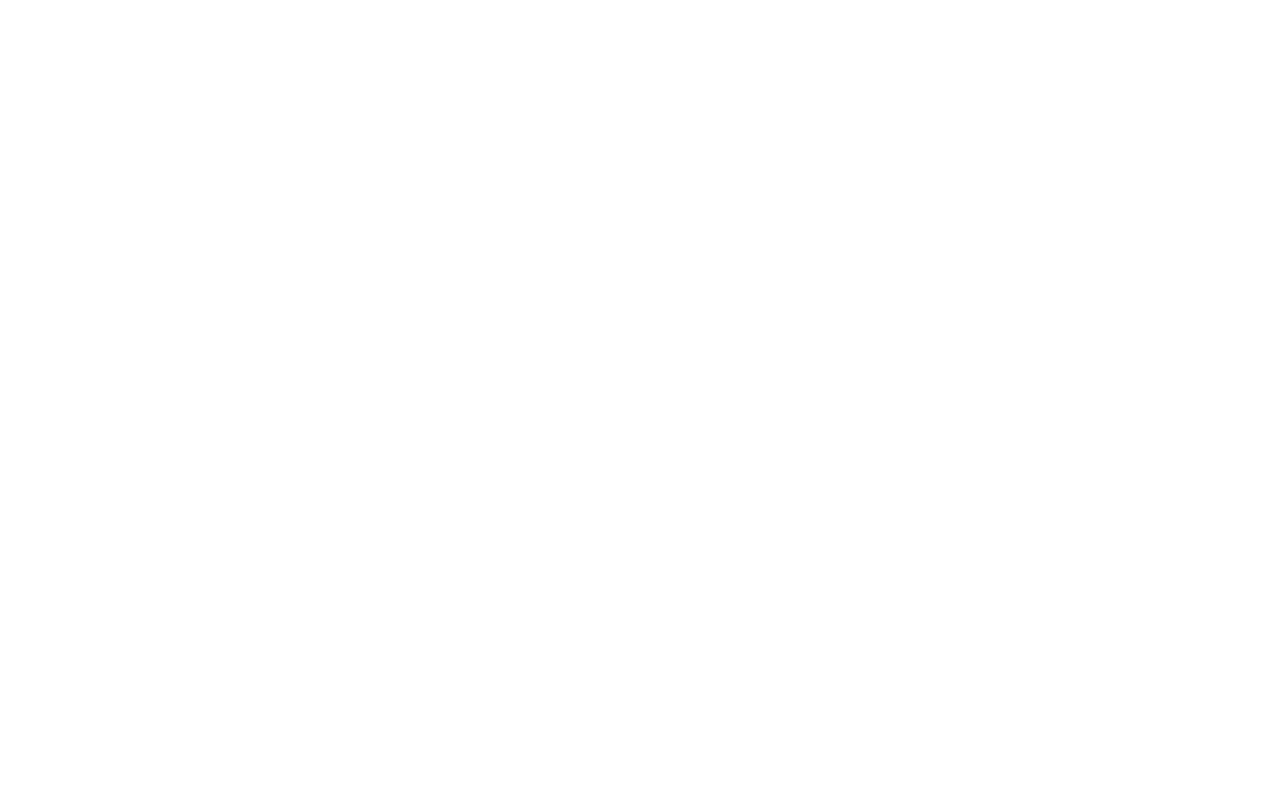
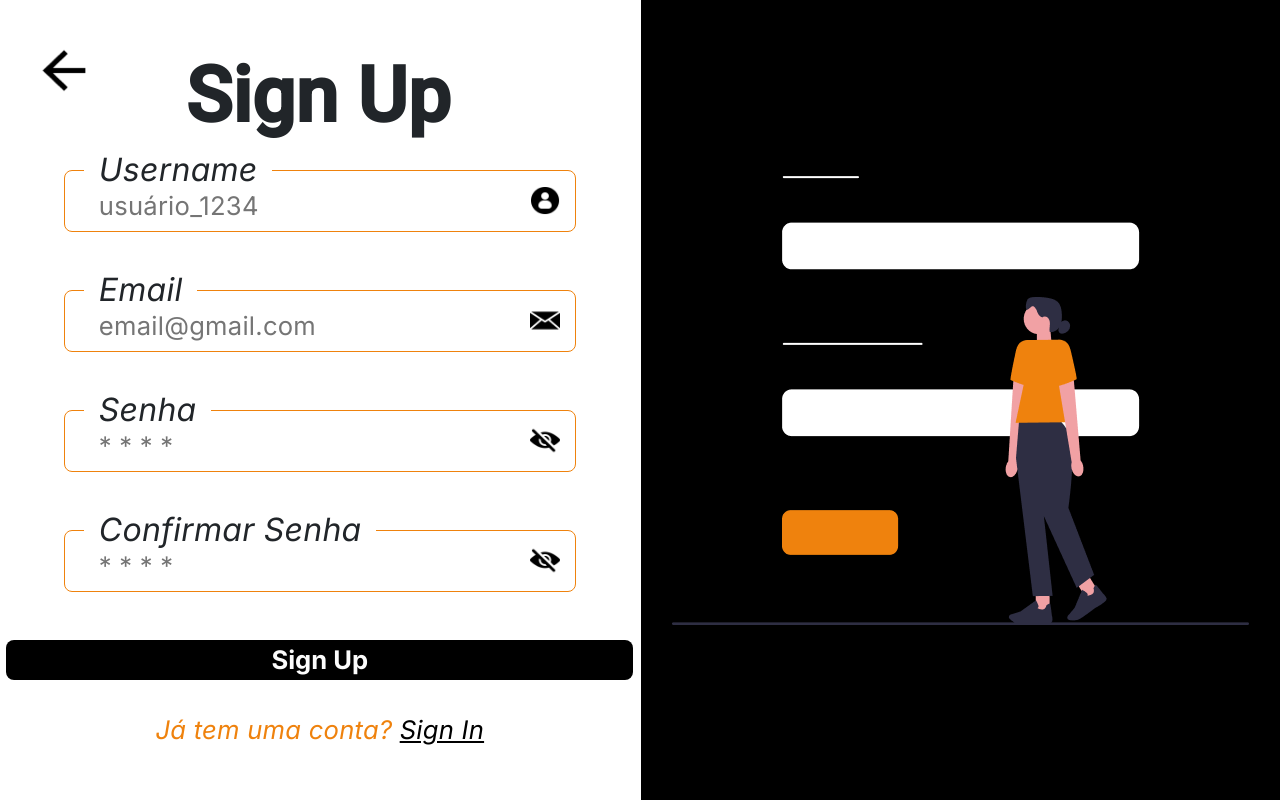
Before and after one commit to GiovannePDS7/Event-Fy, an Angular app: page /cadastro in a window 1280 px wide. Built offline with nearby package versions, Linux system fonts and the light colour scheme.

Commit message:
add cadastro desktop

```diff
--- a/src/app/Pages/cadastro/cadastro.component.css
+++ b/src/app/Pages/cadastro/cadastro.component.css
@@ -12,11 +12,29 @@
   background: none;
   border: none;
 }
-
+#button-setaLg {
+  left: 5%;
+  top: 5%;
+  position: absolute;
+  background: none;
+  border: none;
+}
+#container-SignupLg h1{
+  position: absolute;
+  top: 10%;
+  left: 29%;
+  font-size: 6vw;
+  font-weight: bold;
+}
+#containerCadastro{
+  top: 50%
+}
 #seta {
   width: 8vw;
 }
-
+#setaLg{
+  width: 5vw;
+}
 #img-container {
   padding-top: 15%;
   display: flex;
@@ -96,6 +114,25 @@ fieldset {
   border: 1.5px solid var(--cor-secundaria);
 }
 
+#containerInputUser, #containerInputEmail, #containerInputPass, #containerInputConfirm{
+  width: 80%;
+  height: 9vh;
+  position: absolute;
+  top: 20%;
+  left: 10%;
+  margin-right: auto;
+  margin-left: auto;
+}
+#containerInputEmail{
+  top: 35%;
+}
+#containerInputPass{
+  top: 50%;
+}
+#containerInputConfirm{
+  top: 65%;
+}
+
 legend {
   float: none;
   width: auto;
@@ -105,14 +142,24 @@ legend {
   font-style: italic;
 }
 
+.legendLg{
+  font-size:2.5vw;
+}
+
 /*----------------*/
 
-.input-form {
+.input-form, .input-formLg {
   all: unset;
   height: 100%;
   width: 80%;
   padding-left: 4%;
   font-size: 4vw;
+}
+.input-formLg{
+  font-size: 2vw;
+  width: 100%;
+  padding-left: 3%;
+  padding-top: 2%;
 }
 
 .input-form::placeholder {
@@ -134,7 +181,16 @@ legend {
   flex-direction: column;
 }
 
-#button-submit {
+#formularioLg{
+  width: 100%;
+}
+
+#icon-formlg{
+  width: 9%;
+  padding-right: 3%;
+}
+
+#button-submit, #button-submitLg {
   height: 9.3vw;
   border-radius: 8px;
   background: #000;
@@ -144,15 +200,34 @@ legend {
   font-size: 5.2vw;
   font-weight: bold;
 }
+#button-submitLg{
+  position: absolute;
+  left: 1%;
+  top: 80%;
+  height: 5vh;
+  width: 98%;
+  font-size: 2vw;
+}
 
 #container-SignIn {
   margin-bottom: 10vw;
 }
+#container-SignInLg{
+  position: absolute;
+  width: 90%;
+  font-size: 2vw;
+  left: 5%;
+  top: 90%;
+  text-align: center;
+}
 
-#span-SignIn {
+#span-SignIn, #span-SignInLg {
   color: var(--cor-secundaria);
   font-size: 4.5vw;
   font-style: italic;
+}
+#span-SignInLg{
+  font-size: 2vw;
 }
 
 #a-SignIn {
--- a/src/app/Pages/cadastro/cadastro.component.html
+++ b/src/app/Pages/cadastro/cadastro.component.html
@@ -38,3 +38,47 @@
     </div>
   </section>
 </div>
+
+<div class="d-lg-block d-md-none" >
+    <mat-grid-list cols="2" rowHeight="100vh">
+        <mat-grid-tile id="container-SignupLg">
+            <section>
+                <button id="button-setaLg" [routerLink]="['/login']">
+                    <img class="img-fluid" id="setaLg" src="../../../assets/Elementos/SetaP.png">
+                </button>
+                <h1>Sign Up</h1>
+            </section>
+            <section>
+                <ng-form method="post" id="formularioLg">
+                    <fieldset id="containerInputUser">
+                        <legend class="legendLg">Username</legend>
+                        <input class="input-formLg" matInput type="text" placeholder="usuário_1234">
+                        <img class="img-fluid icon-form" id="icon-formlg" src="../../../assets/Elementos/username.png">
+                    </fieldset>
+                    <fieldset id="containerInputEmail">
+                        <legend class="legendLg">Email</legend>
+                        <input class="input-formLg" matInput type="email" placeholder="email@gmail.com">
+                        <img class="img-fluid icon-form" id="icon-formlg" src="../../../assets/Elementos/email.png">
+                    </fieldset>
+                    <fieldset id="containerInputPass">
+                        <legend class="legendLg">Senha</legend>
+                        <input class="input-formLg" matInput type="password" placeholder="* * * *">
+                        <img class="img-fluid icon-form" id="icon-formlg" src="../../../assets/Elementos/password_hide.png">
+                    </fieldset>
+                    <fieldset id="containerInputConfirm">
+                        <legend class="legendLg">Confirmar Senha</legend>
+                        <input class="input-formLg" matInput type="password" placeholder="* * * *">
+                        <img class="img-fluid icon-form" id="icon-formlg" src="../../../assets/Elementos/password_hide.png">
+                    </fieldset>
+                    <button id="button-submitLg">Sign Up</button>
+                </ng-form>
+                <div id="container-SignInLg">
+                    <span id="span-SignInLg">Já tem uma conta? <a id="a-SignIn" [routerLink]="['/login']">Sign In</a></span>
+                </div>
+            </section>
+        </mat-grid-tile>
+        <mat-grid-tile id="background">
+            <img src="../../../assets/Elementos/imgSingUp.png">
+        </mat-grid-tile>
+   </mat-grid-list>
+</div>
--- a/src/app/Pages/cadastro/cadastro.component.ts
+++ b/src/app/Pages/cadastro/cadastro.component.ts
@@ -1,6 +1,7 @@
 import { Component, ViewEncapsulation } from '@angular/core';
 import { MatFormFieldModule } from '@angular/material/form-field';
 import { MatInputModule } from '@angular/material/input';
+import {MatGridListModule} from '@angular/material/grid-list';
 
 @Component({
   selector: 'app-cadastro',
--- a/src/app/app.module.ts
+++ b/src/app/app.module.ts
@@ -15,6 +15,8 @@ import { FuncionalidadesComponent } from './Components/Apresentacao/funcionalida
 import { BrowserAnimationsModule } from '@angular/platform-browser/animations';
 import {MatFormFieldModule} from '@angular/material/form-field';
 import {MatInputModule} from '@angular/material/input';
+import {MatGridListModule} from '@angular/material/grid-list'
+
 @NgModule({
   declarations: [
     AppComponent,
@@ -34,7 +36,8 @@ import {MatInputModule} from '@angular/material/input';
     BrowserAnimationsModule,
     FormsModule,
     MatFormFieldModule,
-    MatInputModule
+    MatInputModule,
+    MatGridListModule
   ],
   providers: [],
   bootstrap: [AppComponent]
```
Also changed, not shown: src/assets/Elementos/SetaP.png (added), src/assets/Elementos/imgSingUp.png (added).
